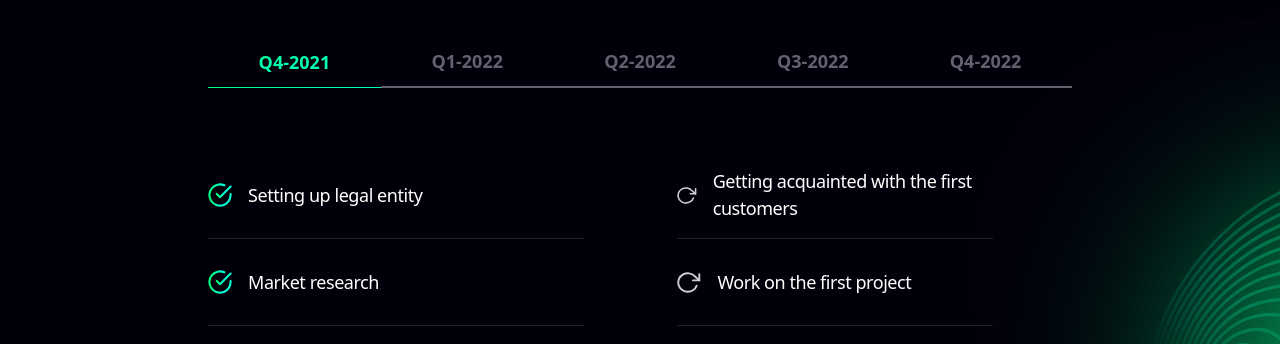
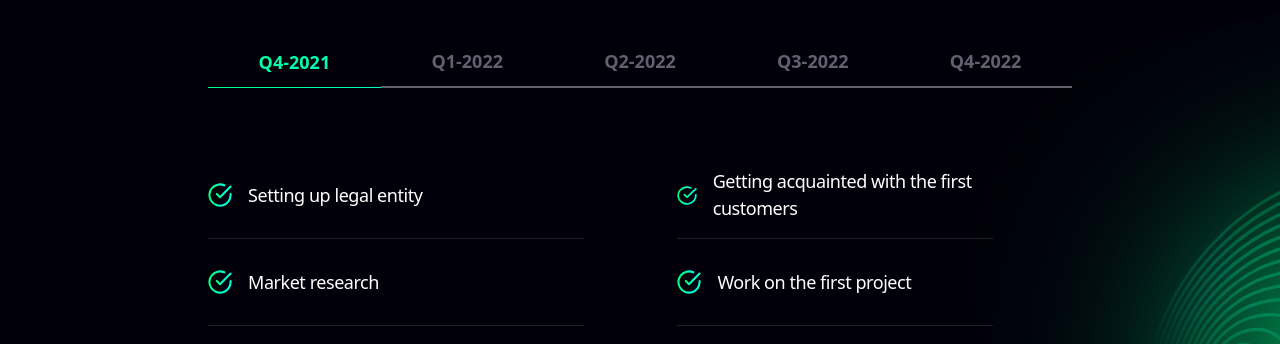
Before and after one commit to chainhouse-it/sc-frontend, a Next.js app: page / in a window 1280 px wide. Shown: the part 8151-8495 px from the top of the page. Built offline with nearby package versions, Linux system fonts and the light colour scheme.

Commit message:
Update index.js
update roadmap

```diff
--- a/components/Home/roadmap/index.js
+++ b/components/Home/roadmap/index.js
@@ -73,6 +73,6 @@ const roadmapElements = [
 	{ content: 'Establishing a software house strategy', isDone: true },
 	{ content: 'Creating marketing strategy', isDone: true },
 	{ content: 'Design and construction of the website', isDone: false },
-	{ content: 'Getting acquainted with the first customers', isDone: false },
-	{ content: 'Work on the first project', isDone: false },
+	{ content: 'Getting acquainted with the first customers', isDone: true },
+	{ content: 'Work on the first project', isDone: true },
 ];
```
